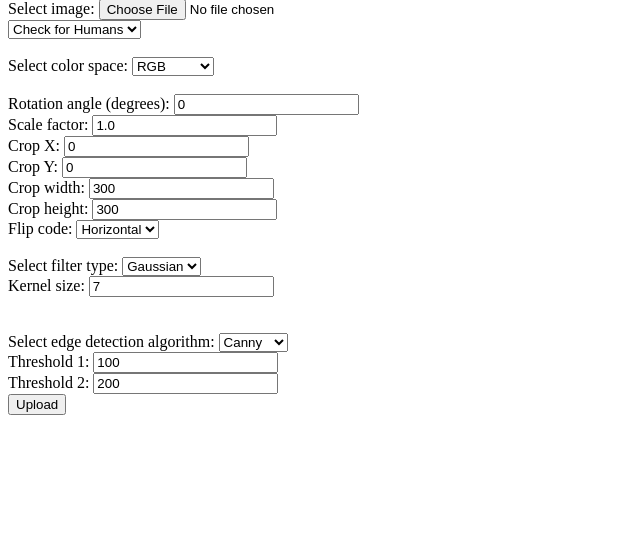
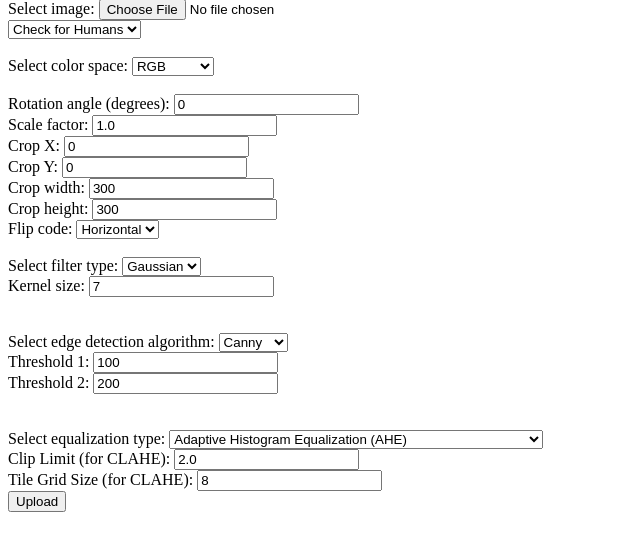
Before and after one commit to tudorandrian/image_processing, a Flask app: page / in a window 1280 px wide. Shown: the part 81-632 px from the top of the page, without its empty margins (0-640 px from the left). Run offline with Flask 3, Linux system fonts and the light colour scheme.

Commit message:
feat(image-processing): add histogram equalization feature with AHE and CLAHE

```diff
--- a/main.py
+++ b/main.py
@@ -43,6 +43,9 @@ def upload():
     edge_algorithm = request.form.get('edge_algorithm')
     threshold1 = request.form.get('threshold1', type=int, default=100)
     threshold2 = request.form.get('threshold2', type=int, default=200)
+    equalization_type = request.form.get('equalization_type')
+    clip_limit = request.form.get('clip_limit', type=float, default=2.0)
+    tile_grid_size = request.form.get('tile_grid_size', type=int, default=8)
 
     if file.filename == '':
         return jsonify({"error": "No selected file"})
@@ -59,7 +62,8 @@ def upload():
                                 rotation_angle=rotation_angle, scale_factor=scale_factor,
                                 crop_x=crop_x, crop_y=crop_y, crop_width=crop_width, crop_height=crop_height,
                                 flip_code=flip_code, filter_type=filter_type, kernel_size=kernel_size,
-                                edge_algorithm=edge_algorithm, threshold1=threshold1, threshold2=threshold2))
+                                edge_algorithm=edge_algorithm, threshold1=threshold1, threshold2=threshold2,
+                                equalization_type=equalization_type, clip_limit=clip_limit, tile_grid_size=tile_grid_size))
 
 @app.route('/results')
 def results():
@@ -78,6 +82,9 @@ def results():
     edge_algorithm = request.args.get('edge_algorithm')
     threshold1 = request.args.get('threshold1', type=int)
     threshold2 = request.args.get('threshold2', type=int)
+    equalization_type = request.args.get('equalization_type')
+    clip_limit = request.args.get('clip_limit', type=float)
+    tile_grid_size = request.args.get('tile_grid_size', type=int)
     image_path = os.path.join("uploads", filename)
 
     processed_image_path = process_image(image_path, action)
@@ -86,11 +93,13 @@ def results():
     transformed_image_path = transform_image(image_path, rotation_angle, scale_factor, crop_x, crop_y, crop_width, crop_height, flip_code)
     filtered_image_path = apply_filter(image_path, filter_type, kernel_size)
     edge_detected_image_path = apply_edge_detection(image_path, edge_algorithm, threshold1, threshold2)
+    equalized_image_path = apply_histogram_equalization(image_path, equalization_type, clip_limit, tile_grid_size)
 
     return render_template('results.html', filename=filename, action=action, color_space=color_space,
                            processed_image=processed_image_path, segmented_image=segmented_image_path,
                            converted_image=converted_image_path, transformed_image=transformed_image_path,
-                           filtered_image=filtered_image_path, edge_detected_image=edge_detected_image_path)
+                           filtered_image=filtered_image_path, edge_detected_image=edge_detected_image_path,
+                           equalized_image=equalized_image_path)
 
 def process_image(image_path, action):
     image = Image.open(image_path)
@@ -228,6 +237,26 @@ def apply_edge_detection(image_path, edge_algorithm, threshold1, threshold2):
 
     return edge_detected_image_filename
 
+def apply_histogram_equalization(image_path, equalization_type, clip_limit, tile_grid_size):
+    # Read the image using OpenCV
+    image = cv2.imread(image_path, cv2.IMREAD_GRAYSCALE)
+
+    # Apply the selected histogram equalization method
+    if equalization_type == 'ahe':
+        equalized_image = cv2.equalizeHist(image)
+    elif equalization_type == 'clahe':
+        clahe = cv2.createCLAHE(clipLimit=clip_limit, tileGridSize=(tile_grid_size, tile_grid_size))
+        equalized_image = clahe.apply(image)
+    else:
+        equalized_image = image
+
+    # Save the equalized image
+    equalized_image_filename = f"equalized_{os.path.basename(image_path)}"
+    equalized_image_path = os.path.join("uploads", equalized_image_filename)
+    cv2.imwrite(equalized_image_path, equalized_image)
+
+    return equalized_image_filename
+
 @app.route('/uploads/<filename>')
 def uploaded_file(filename):
     return send_from_directory('uploads', filename)
--- a/templates/index.html
+++ b/templates/index.html
@@ -90,6 +90,20 @@
         <label for="threshold2">Threshold 2:</label>
         <input type="number" name="threshold2" id="threshold2" value="200">
         <br>
+        <br>
+        <br>
+        <label for="equalization_type">Select equalization type:</label>
+        <select name="equalization_type" id="equalization_type">
+            <option value="ahe">Adaptive Histogram Equalization (AHE)</option>
+            <option value="clahe">Contrast-Limited Adaptive Histogram Equalization (CLAHE)</option>
+        </select>
+        <br>
+        <label for="clip_limit">Clip Limit (for CLAHE):</label>
+        <input type="number" name="clip_limit" id="clip_limit" value="2.0" step="0.1">
+        <br>
+        <label for="tile_grid_size">Tile Grid Size (for CLAHE):</label>
+        <input type="number" name="tile_grid_size" id="tile_grid_size" value="8">
+        <br>
         <!-- Submit button for the form -->
         <button type="submit">Upload</button>
     </form>
--- a/templates/results.html
+++ b/templates/results.html
@@ -43,5 +43,9 @@
         <h2>The edge-detected Image</h2>
         <img src="{{ url_for('uploaded_file', filename=edge_detected_image) }}" alt="The edge-detected Image">
     </div>
+    <div>
+        <h2>Equalized Image</h2>
+        <img src="{{ url_for('uploaded_file', filename=equalized_image) }}" alt="Equalized Image">
+    </div>
 </body>
 </html>
```
